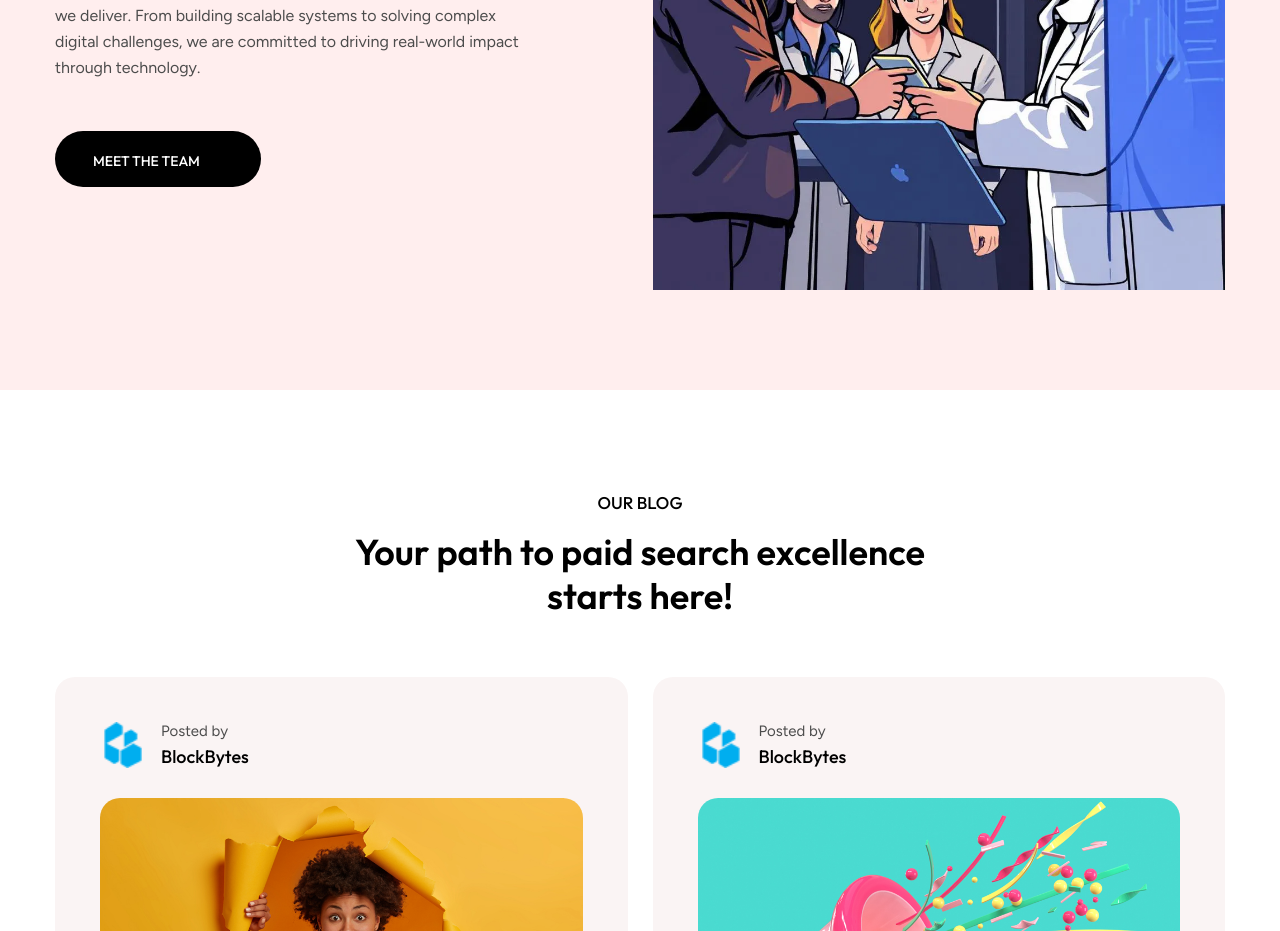
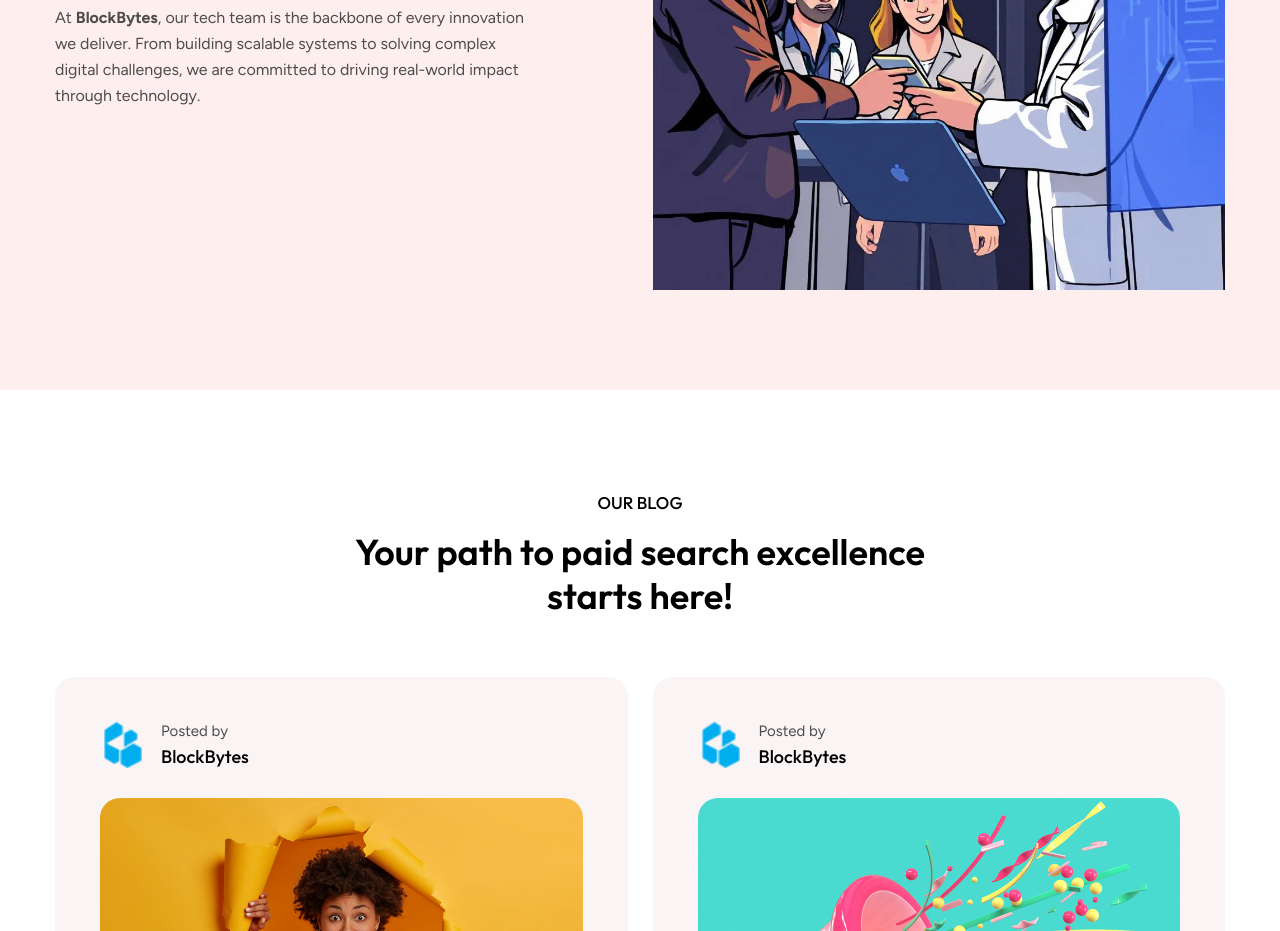
Before and after one commit to arslan7676/blockbytes, a Next.js app: page / in a window 1280 px wide. Shown: the part 7660-8591 px from the top of the page. Built offline with nearby package versions, Linux system fonts and the light colour scheme; some icons are missing.

Commit message:
updated code

```diff
--- a/src/components/Common/OurExperts.tsx
+++ b/src/components/Common/OurExperts.tsx
@@ -38,7 +38,7 @@ const OurExperts = () => {
                 </div>
 
 
-                <div className="mt-[30px] md:mt-[50px]">
+                {/* <div className="mt-[30px] md:mt-[50px]">
                   <Link
                     href="/team"
                     className="bg-black text-white text-[14px] font-medium inline-block uppercase rounded-full py-[15px] px-[38px] transition duration-500 ease-in-out hover:bg-[#EF4335]"
@@ -49,7 +49,7 @@ const OurExperts = () => {
                       size={20}
                     />
                   </Link>
-                </div>
+                </div> */}
               </div>
 
               <div
```
